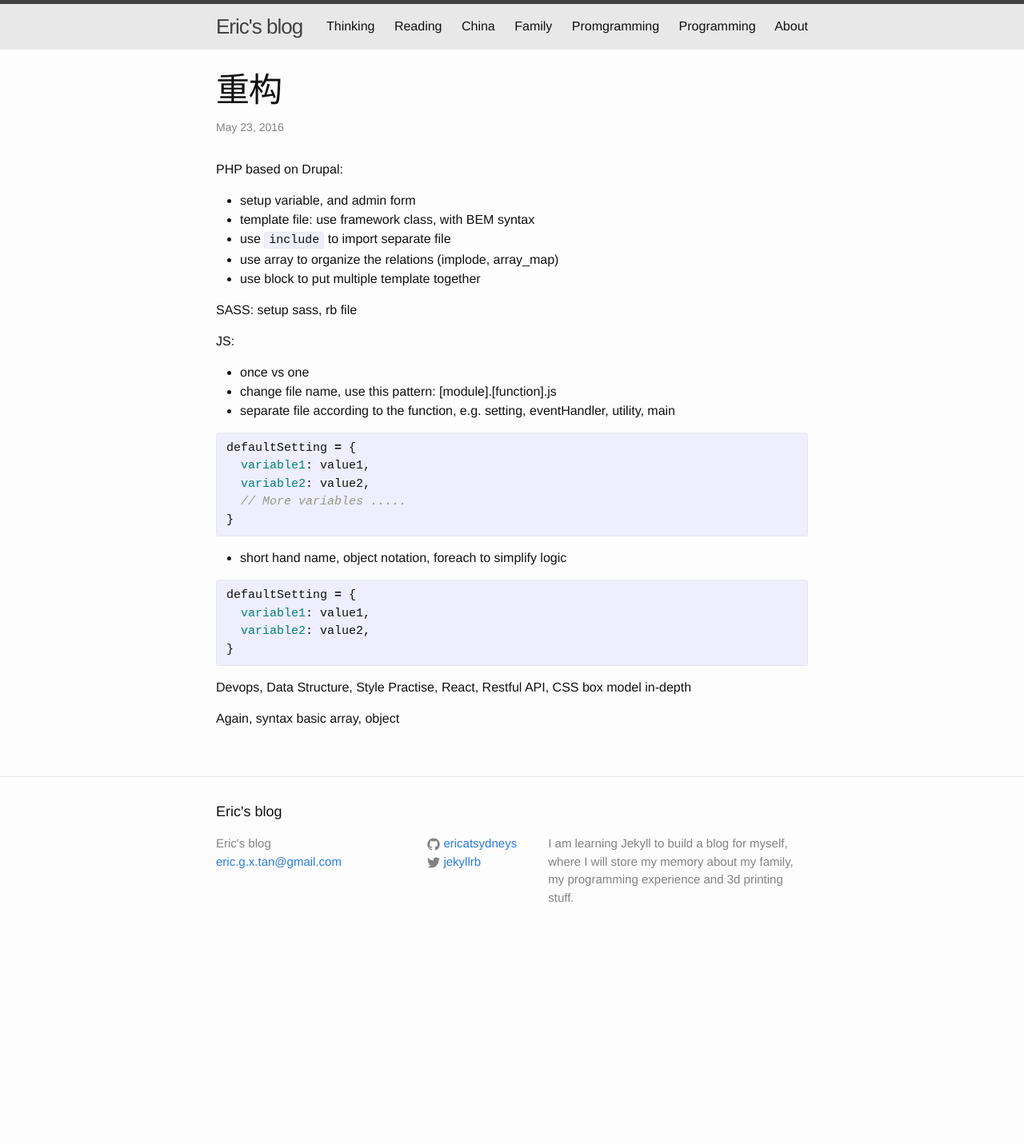
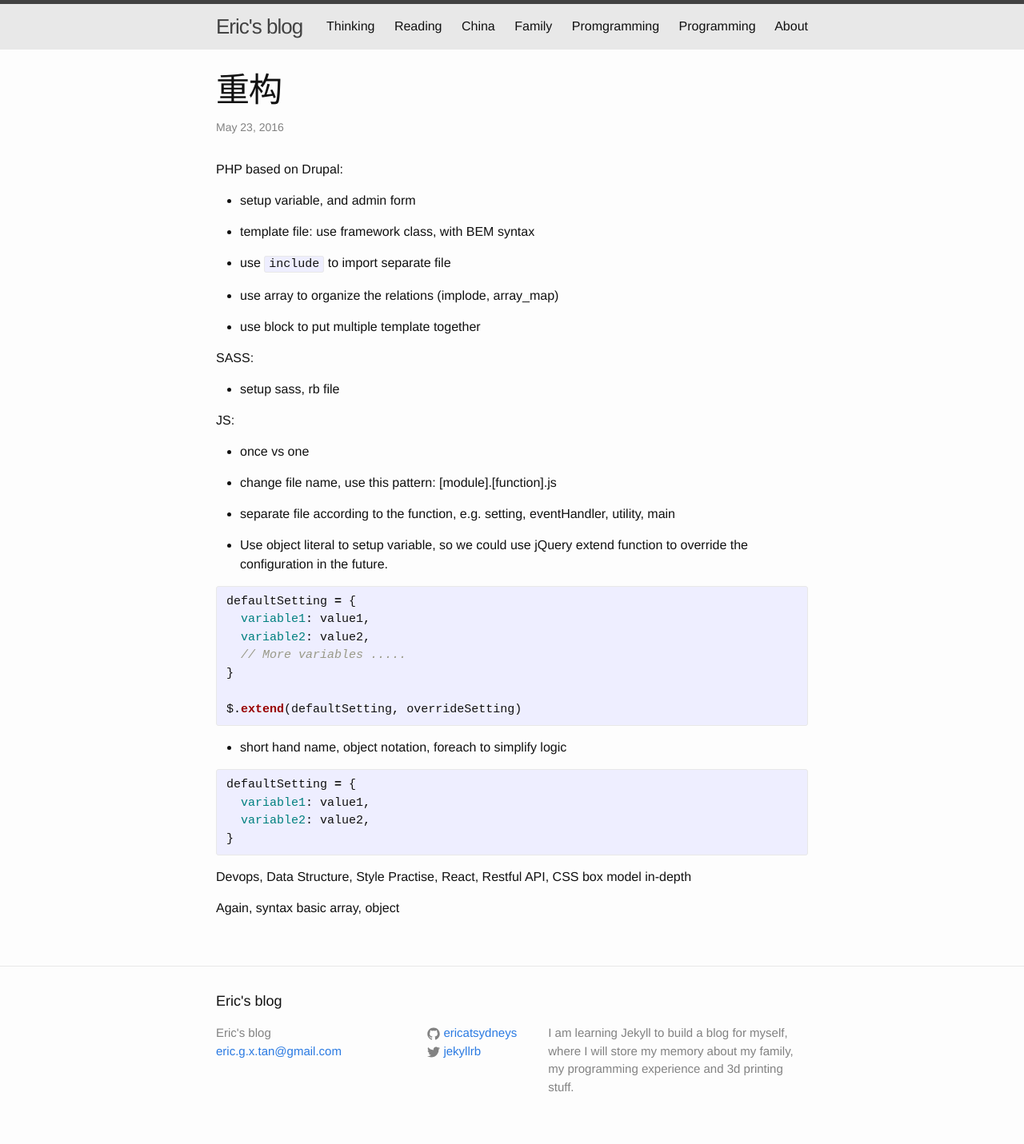
Before and after one commit to ericatsydney/ericatsydney.github.io, a Jekyll site: the page built from _posts/2016-05-24-refactoring.markdown, in a window 1280 px wide. Shown: the whole page at 80% size. Built offline with Jekyll 4.4.1, drawn with Linux system fonts in a browser that asks for light colours; before the commit the page ends 1194 px from its top, so only the background shows below that.

Commit message:
Updated one post.

```diff
--- a/_posts/2016-05-24-refactoring.markdown
+++ b/_posts/2016-05-24-refactoring.markdown
@@ -6,27 +6,39 @@ categories: Programming
 ---
 
 PHP based on Drupal:
+
 - setup variable, and admin form
+
 - template file: use framework class, with BEM syntax
+
 - use `include` to import separate file
+
 - use array to organize the relations (implode, array_map)
+
 - use block to put multiple template together
 
 SASS:
-setup sass, rb file
+
+- setup sass, rb file
 
 
 JS:
+
 - once vs one
+
 - change file name, use this pattern: [module].[function].js
+
 - separate file according to the function, e.g. setting, eventHandler, utility, main
 
+- Use object literal to setup variable, so we could use jQuery extend function to override the configuration in the future.
 {% highlight js %}
 defaultSetting = {
   variable1: value1,
   variable2: value2,
   // More variables .....
 }
+
+$.extend(defaultSetting, overrideSetting)
 {% endhighlight %}
 
 - short hand name, object notation, foreach to simplify logic
```
